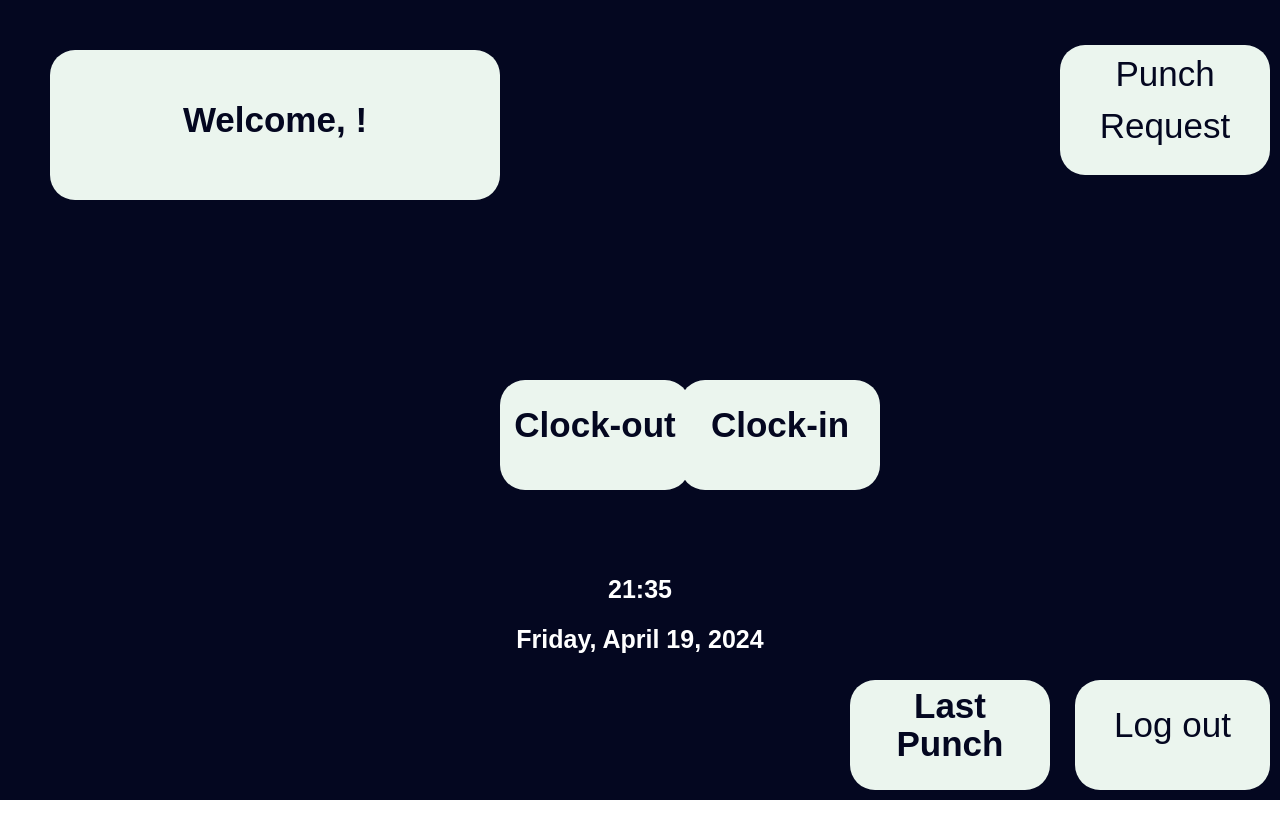
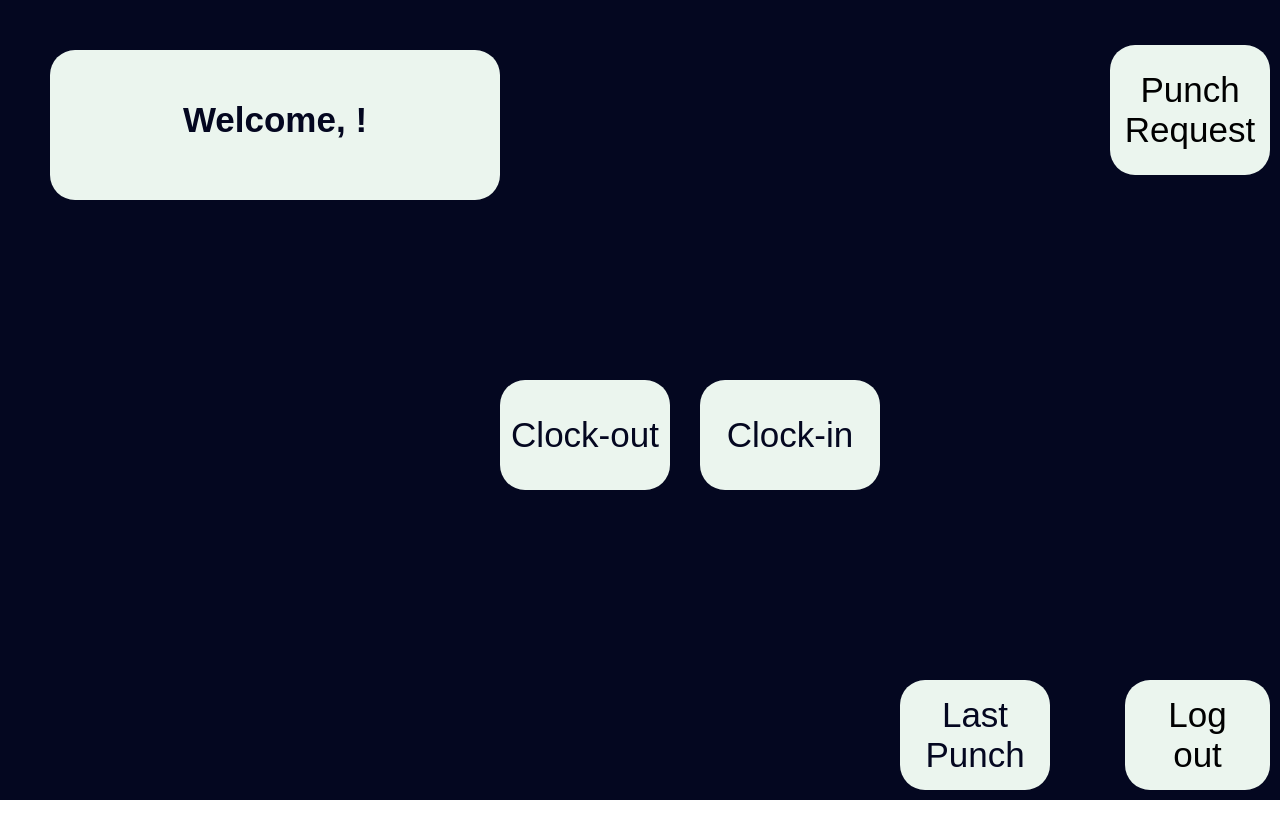
Before and after one commit to PDA-Payroll/PDA-FrontEnd, a React (Vite) app in the folder frontend/: page /dashboard in a window 1280 px wide. Shown: the top 838 px of the page. Before the commit the page ends 800 px from the top, so only its background shows below. Built offline with nearby package versions, Linux system fonts and the light colour scheme.

Commit message:
feature button wokring on time display

```diff
--- a/frontend/src/Pages/home.jsx
+++ b/frontend/src/Pages/home.jsx
@@ -2,8 +2,15 @@ import React, { useContext } from 'react';
 import { Link, useLocation } from 'react-router-dom';
 import { AuthContext } from "../AuthContext";
 import "../Styles/home.css"
+import CurrentDate from '../Styles/CurrentDate.jsx';
+import CurrentTime from '../Styles/CurrentTime.jsx';
+import ReactDOM from 'react-dom';
+
+
 
 function Home() {
+
+
     const { logout } = useContext(AuthContext);
     const location = useLocation();
     const firstName = location.state ? location.state.firstName : ""; // Get first name from location state
@@ -13,7 +20,49 @@ function Home() {
         console.log("User logged out successfully!");
     };
 
+
+
+
+    const handleClockIn = ()=> {
+
+        const time = new Date().toLocaleTimeString();
+        setCurrentTime(time);
+        console.log("Clocked-In at ");
+        setMessage('Clocked-In at ');
+        alert('You clocked in!');
+      }
+
+      const handleClockOut = ()=> {
+
+        console.log("Clocked-Out at ");
+        setMessage('Clocked-Out at ')
+      }
+
+
+      const handleLastPunch = ()=> {
+
+        console.log("Last Punched at ");
+        setMessage('Last Punch at ')
+      }
+
+
+
+
+      const handlePunchRequest = ()=> {
+
+        console.log("Punch Request")
+      }
+
+
+
+
+
+
+
+
     return (
+
+
         <div className="Home-container">
             <div className="bubbled-rectangle1">
                 <div className="title-container">
@@ -21,28 +70,50 @@ function Home() {
                 </div>
             </div>
 
-            <div className="bubbled-clockin">
-                <h1 className="title-text"> Clock-in </h1>
-            </div>
 
-            <div className="bubbled-clockout">
-                <h1 className="title-text"> Clock-out </h1>
-            </div>
 
-            <div className="bubbled-logout">
-                <Link to="/Logout" className="title-text" onClick={handleLogout}> Log out </Link>
-            </div>
 
-            <div className="bubbled-lastPunch">
-                <h1 className="title-text"> Last Punch </h1>
-            </div>
 
-            <div className="bubbled-punchRequest">
-                <Link to="/punchcard-request" className="title-text"> Punch Request </Link>
-            </div>
 
-            <h1 className="time">21:35</h1>
-            <h1 className="date">Friday, April 19, 2024</h1>
+
+
+
+             <button className="button-clockin title-text"  onClick={(handleClockIn) => alert('You Clocked In!')}>
+                Clock-in
+            </button>
+
+            <button className ="button-clockout title-text"  onClick={(handleClockOut) => alert('You Clocked Out!')}>
+                Clock-out
+            </button>
+
+
+        <React.StrictMode>
+         <CurrentDate/>
+        </React.StrictMode>
+
+
+
+
+            <Link to="/Logout" className="title-text" onClick={handleLogout}>
+                <button className="bubbled-logout">
+                    Log out
+                </button>
+            </Link>
+
+
+            <button  className="button-lastPunch title-text" onClick={handleLastPunch => alert('Last Punch at!')}>
+                Last Punch
+            </button>
+
+            <Link to="/punchcard-request" className="title-text">
+                <button className="button-punchRequest">
+                    Punch Request
+                </button>
+            </Link>
+
+
+
+
         </div>
     );
 }
--- a/frontend/src/Styles/home.css
+++ b/frontend/src/Styles/home.css
@@ -25,7 +25,199 @@ h1 {
 p {
   font-size: 20px;
   color: #ffffff;
+  bottom:0px;
+  justify-content: center;
+  align-items: center;
+  display: flex;
+  top:400px;
+  margin: auto;
+  position: absolute;
+  left:700px;
+
+
+
 }
+
+
+
+.bubbled-rectangle1 {
+  background-color: #EBF5EE;
+  width: 400px;
+  height: 150px;
+  border-radius: 25px;
+  display: flex;
+  flex-direction: column;
+  align-items: center;
+  justify-content: center;
+  position: absolute;
+  top: 0px;
+  left: 0px;
+  margin: 50px;
+  padding-left: 25px;
+  padding-right: 25px;
+}
+
+.bubbled-text {
+  color: #040720;
+  font-family: sans-serif;
+
+  margin: 50px 10px 0;
+  top: 0px; /* Increase this value to move the text further down */
+  left: 10px;
+}
+
+
+
+.button-clockout {
+  background-color: #EBF5EE;
+  width: 170px;
+  height: 110px;
+  border-radius: 25px;
+  display: flex;
+  flex-direction: column;
+  align-items: center;
+  text-align: center;
+  justify-content: center;
+  position: absolute;
+  top: 380px;
+  bottom: 60px;
+  left: 500px;
+  padding: 0 10px; /* Adjust padding */
+}
+
+
+
+.button-clockin{
+  background-color: #EBF5EE;
+  width: 180px;
+  height: 110px;
+  border-radius: 25px;
+  display: flex;
+  flex-direction: column;
+  align-items: center;
+  justify-content: center;
+  position: absolute;
+  top: 380px;
+  bottom: 60px;
+
+  right: 400px;
+  padding-left: 25px;
+  padding-right: 25px;
+}
+
+
+
+.button-lastPunch{
+  background-color: #EBF5EE;
+  width: 150px;
+  height: 110px;
+  border-radius: 25px;
+  display: flex;
+  flex-direction: column;
+  align-items: center;
+  justify-content: center;
+  position: absolute;
+  bottom: -10px;
+  right: 230px;
+  padding-left: 25px;
+  padding-right: 25px;
+}
+
+
+
+.button-logout{
+  background-color: #EBF5EE;
+  width: 145px;
+  height: 110px;
+  border-radius: 25px;
+  display: flex;
+  flex-direction: column;
+  align-items: center;
+  justify-content: center;
+  position: absolute;
+  bottom: 10px;
+  right: 230px;
+  padding-left: 25px;
+  padding-right: 25px;
+}
+
+.button-punchRequest{
+  background-color: #EBF5EE;
+  width: 160px;
+  height: 130px;
+  border-radius: 25px;
+  display: flex;
+  flex-direction: column;
+  align-items: center;
+  text-align: center;
+  justify-content: center;
+  position: absolute;
+  top: 45px;
+  right: 10px;
+  padding-left: 25px;
+  padding-right: 25px;
+}
+
+.Button{
+  background-color: #040720;
+  color: white;
+  border: none;
+  padding: 10px 20px;
+  cursor: pointer;
+  border-radius: 10px;
+  margin-top: 20px;
+  font-family: sans-serif;
+}
+
+.message{
+  display: flex;
+  align-items: center;
+  margin-bottom: 10px;
+}
+
+
+.icon{
+  margin-right: 10px;
+
+}
+
+.text{
+  background-color: #040720;
+  padding: 10px;
+  border-radius: 5px;
+
+}
+
+.date{
+  font-size: 20px;
+  color: #ffffff;
+  bottom:0px;
+  justify-content: center;
+  align-items: center;
+  display: flex;
+  top:500px;
+  margin: auto;
+  position: absolute;
+  left:700px;
+
+}
+
+.time{
+  font-size: 20px;
+  color: #ffffff;
+  bottom:0px;
+  justify-content: center;
+  align-items: center;
+  display: flex;
+  top:400px;
+  margin: auto;
+  position: absolute;
+  left:750px;
+
+}
+
+
+
 
 
 
```
Also changed, not shown: frontend/src/Pages/frontend home.jsx (+12 -13 lines).
